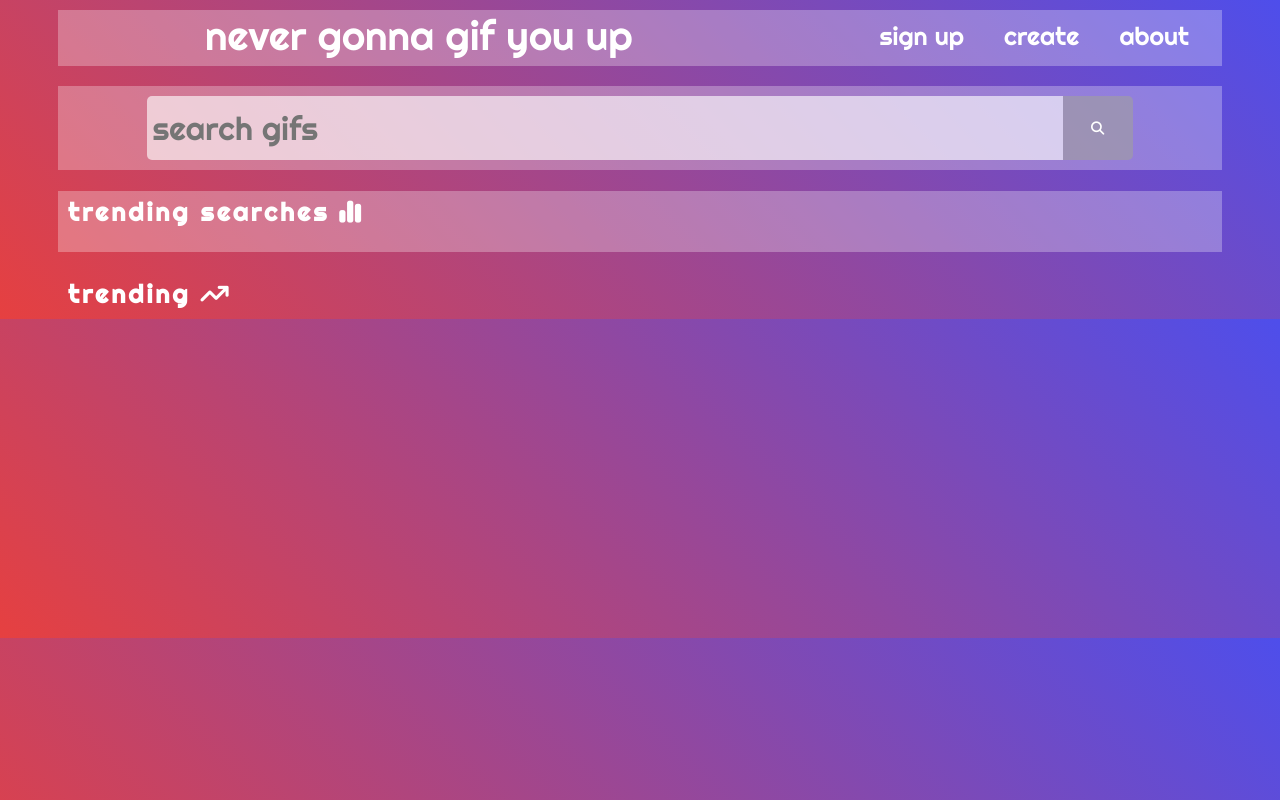
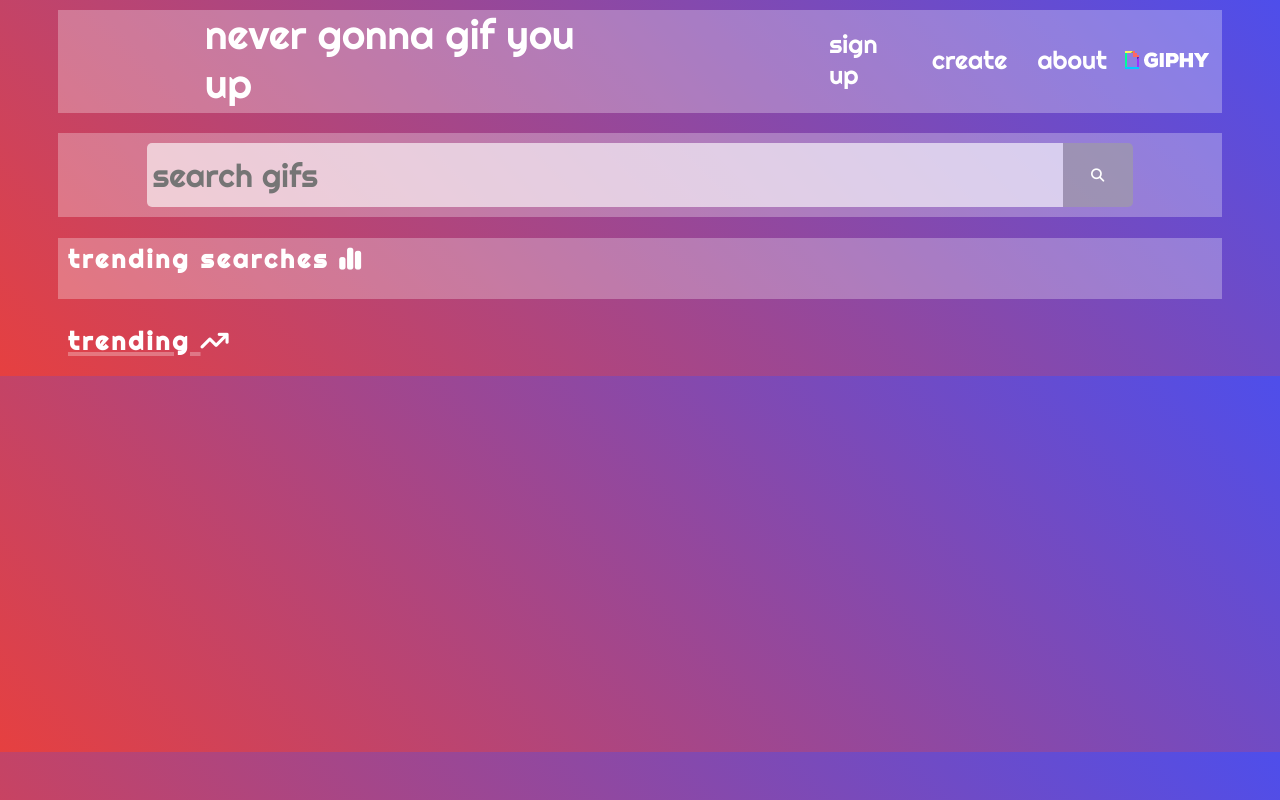
Before and after one commit to ericaxsnchz/never-gonna-gif, a website: page index.html in a window 1280 px wide. Drawn offline with Linux system fonts and the light colour scheme; no server answers.

Commit message:
website finalized

```diff
--- a/css/styles.css
+++ b/css/styles.css
@@ -40,8 +40,17 @@ header {
 
 .header-menu-item {
     font-size: 25px;
+    margin: 0px 15px;
+}
+
+.header-menu-item a {
+    text-decoration: none;
     color: white;
-    margin: 0px 20px;
+}
+
+.header-menu-item a:hover {
+    text-decoration: underline;
+    cursor: pointer;
 }
 
 .search {
@@ -100,6 +109,13 @@ button {
     margin: 10px 50px;
 }
 
+.trending {
+    margin-bottom: 20px;
+    text-decoration: underline;
+    text-decoration-thickness: 4px;
+    text-decoration-color: rgba(255, 255, 255, 0.281);
+}
+
 #trendingList {
     list-style: none;
     column-count: 6;
--- a/index.html
+++ b/index.html
@@ -10,14 +10,15 @@
     <script src="https://kit.fontawesome.com/541629fd61.js" crossorigin="anonymous"></script>
     <link rel="stylesheet" href="./css/styles.css">
 </head>
-<body class="home-page">
+<body class="home-page" id="home">
     <header>
         <nav class="header-nav">
             <a href="./index.html" class="logo">never gonna gif you up</a>
             <ul class="header-nav-menu">
-                <li class="header-menu-item">sign up</li>
-                <li class="header-menu-item">create</li>
-                <li class="header-menu-item">about</li>
+                <li class="header-menu-item"><a href="https://giphy.com/join" target="_blank">sign up</a></li>
+                <li class="header-menu-item"><a href="https://giphy.com/create/gifmaker" target="_blank">create</a></li>
+                <li class="header-menu-item"><a href="https://giphy.com/about" target="_blank">about</a></li>
+                <li><a href="https://giphy.com" target="_blank"><img src="./images/GIPHY Transparent 18px.png" alt="Giphy Logo" style="margin-top: 5px; margin-left: 3px;"></a></li>
             </ul>
         </nav>
     </header>
@@ -40,6 +41,8 @@
         <div class="trending-container"></div>
     </section>
 
+    <div style="clear: both;"></div>
+
     <script src="./js/index.js"></script>
 </body>
 </html>
```
Also changed, not shown: images/GIPHY Logo 45px.png (added), images/GIPHY Transparent 18px.png (added), images/logo.gif (deleted).
